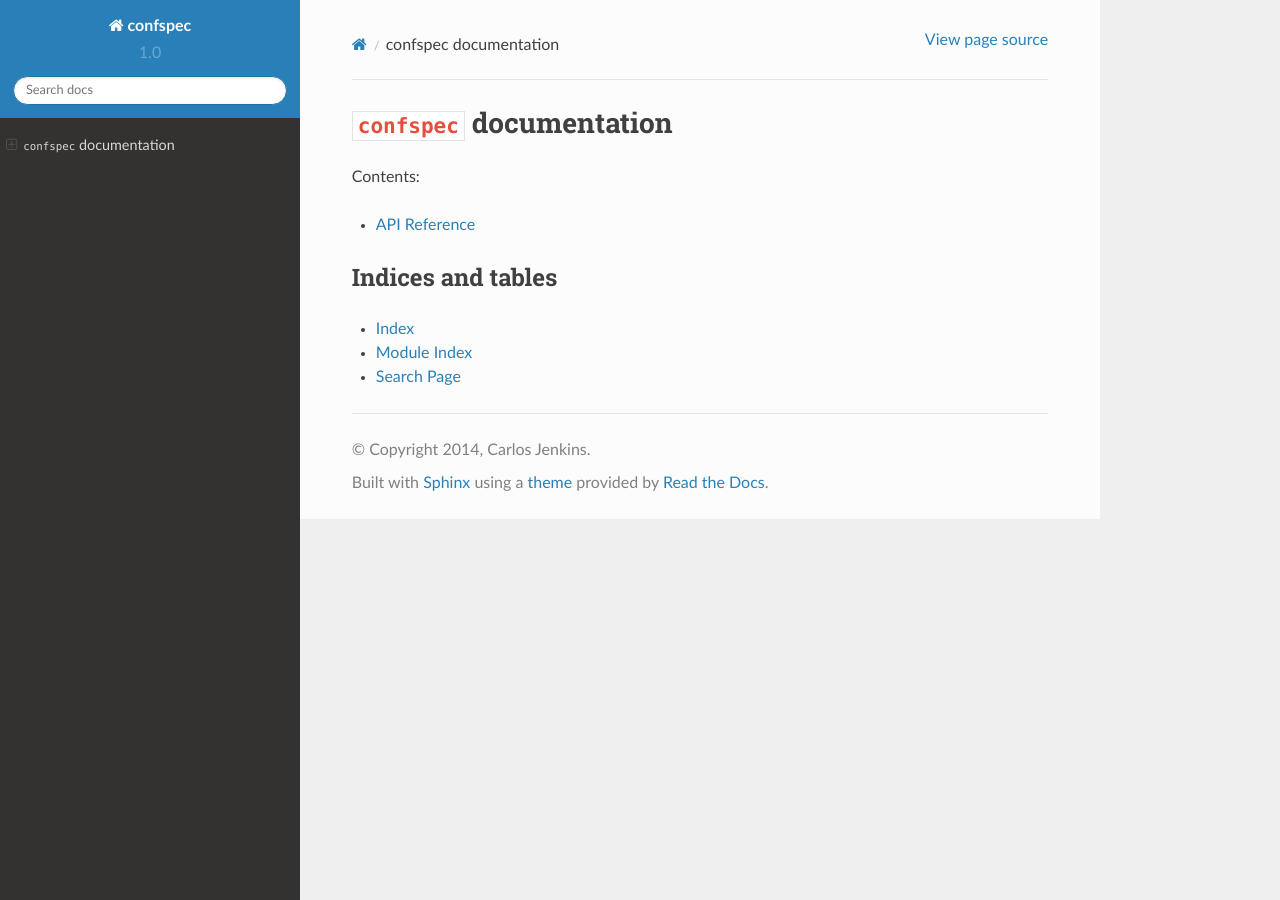
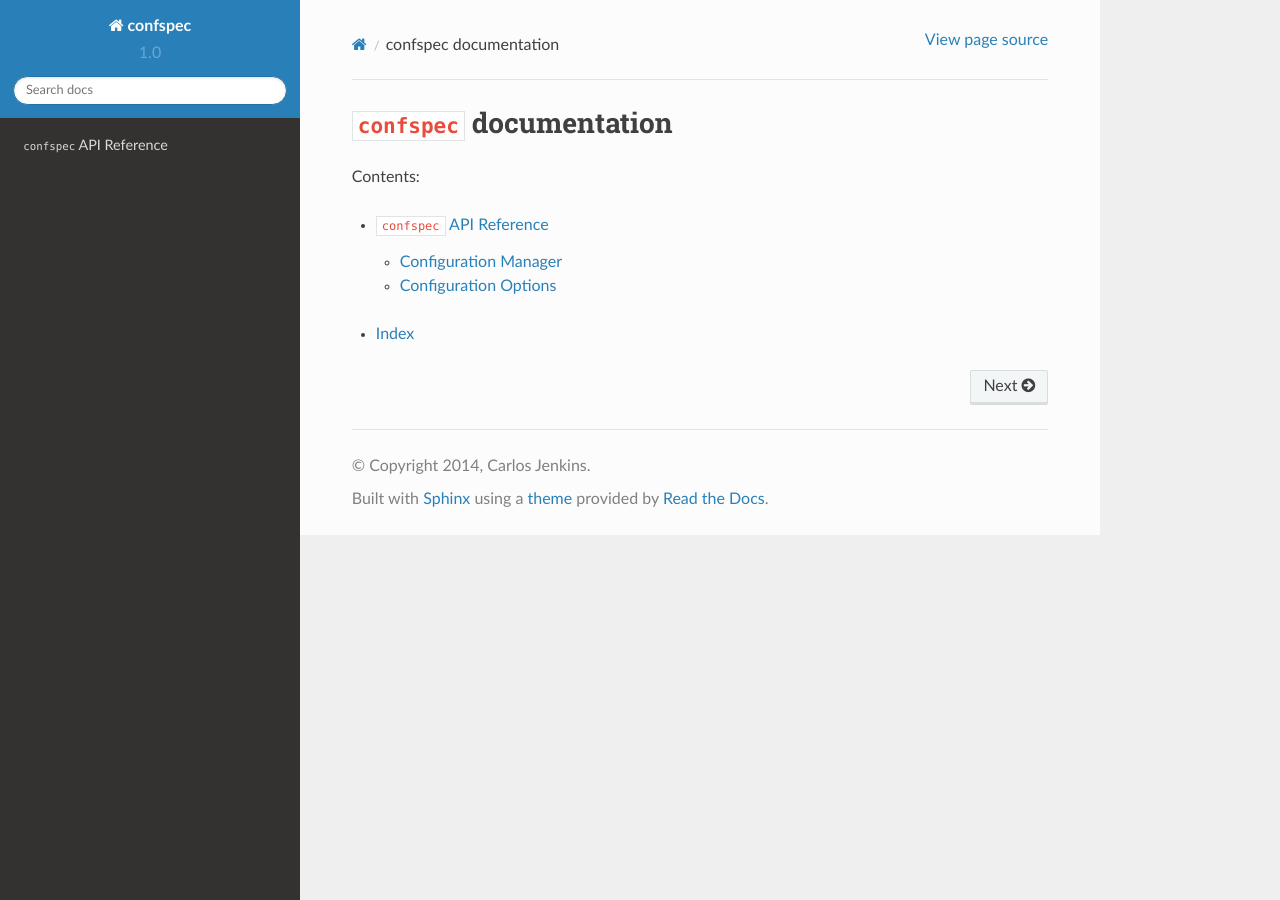
Before and after one commit to carlos-jenkins/confspec, a Sphinx documentation site: the page built from doc/index.rst, in a window 1280 px wide. Built offline with Sphinx 7.4.7 and the Read the Docs theme 2.0.0, drawn with Linux system fonts in a browser that asks for light colours.

Commit message:
Minor changes on the Sphinx documents.

```diff
--- a/doc/content/reference.rst
+++ b/doc/content/reference.rst
@@ -1,4 +1,6 @@
 :orphan:
+
+.. toctree::
 
 ==========================
 ``confspec`` API Reference
--- a/doc/index.rst
+++ b/doc/index.rst
@@ -9,17 +6,10 @@
 
 Contents:
 
-- :doc:`API Reference <content/reference>`
-
-
 .. toctree::
    :maxdepth: 2
 
+   content/reference
 
 
-Indices and tables
-==================
-
 * :ref:`genindex`
-* :ref:`modindex`
-* :ref:`search`
```
Also changed, not shown: other parts of doc/index.rst (+0 -3 lines).
